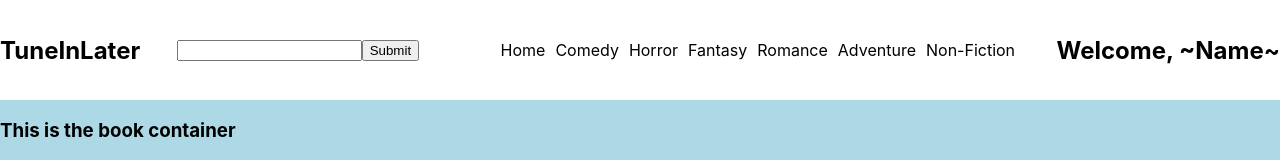
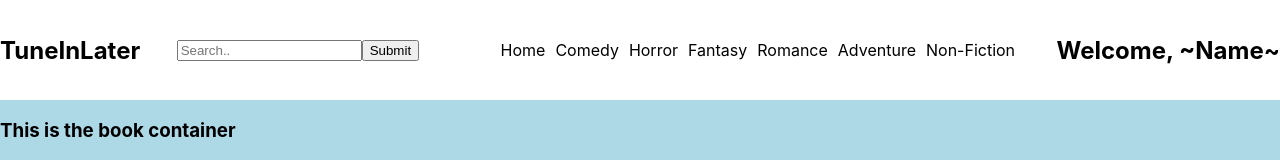
Before and after one commit to jogren/TuneInLater, a React (Create React App) app: page / in a window 1280 px wide. Shown: the top 160 px of the page. Built offline with nearby package versions, Linux system fonts and the light colour scheme; no server answers.

Commit message:
add dynamic search for api calls

```diff
--- /dev/null
+++ b/src/components/API/api.js
@@ -0,0 +1,22 @@
+
+const api = {
+
+ async getAudio(text) {
+
+  const url = `https://itunes.apple.com/search?term=${text}&media=audiobook`
+  try {
+    const response = await fetch(url);
+    if (!response.ok) {
+      throw new Error('There was an error getting your data');
+    }
+    const audiobooks = await response.json();
+    console.log(text)
+    return audiobooks.results
+  } catch(error) {
+    throw new Error(error.message);
+  }
+}
+
+}
+
+export default api
--- a/src/components/App/App.js
+++ b/src/components/App/App.js
@@ -2,6 +2,7 @@ import React, { Component } from 'react';
 import Nav from '../Nav/Nav';
 import BookContainer from '../BookContainer/BookContainer';
 import './App.css';
+import api from '../API/api.js'
 
 class App extends Component {
   constructor() {
@@ -15,32 +16,36 @@ class App extends Component {
     console.log(this.state)
     return (
       <main>
-        <Nav />
+        <Nav newSearch={this.newSearch}/>
         <BookContainer />
       </main>
     )
   }
 
 
-async getAudio(category) {
-  const url = `https://itunes.apple.com/search?term=${category}&media=audiobook`
-  try {
-    const response = await fetch(url);
-    if (!response.ok) {
-      throw new Error('There was an error getting your data');
-    }
-    const audiobooks = await response.json();
-    return audiobooks.results
-  } catch(error) {
-    throw new Error(error.message);
-  }
+// async getAudio(text) {
+//   const url = `https://itunes.apple.com/search?term=${text}&media=audiobook`
+//   try {
+//     const response = await fetch(url);
+//     if (!response.ok) {
+//       throw new Error('There was an error getting your data');
+//     }
+//     const audiobooks = await response.json();
+//     return audiobooks.results
+//   } catch(error) {
+//     throw new Error(error.message);
+//   }
+// }
+
+newSearch = async (text) => {
+  const audio = await api.getAudio(text)
+  this.setState({audiobooks: audio})
 }
 
 
-  async componentDidMount() {
-    const audio = await this.getAudio("Fiction")
-    this.setState({audiobooks: audio})
-  }
+  // async componentDidMount() {
+  //   this.newSearch("")
+  // }
 
 }
 
--- a/src/components/Nav/Nav.js
+++ b/src/components/Nav/Nav.js
@@ -1,14 +1,35 @@
-import React from 'react';
+import React, { Component } from 'react';
 import './Nav.css';
+import api from '../API/api.js'
 
-const Nav = () => {
+class Nav extends Component {
+  constructor(props) {
+    super(props)
+    console.log(this.props)
+    this.state = {
+      search: ""
+    }
+  }
+
+handleSearch(e){
+  this.setState({[e.target.name]: e.target.value})
+}
+
+
+  render() {
   return (
     <nav>
       <h1>TuneInLater</h1>
-      <form>
-        <input></input>
-        <button>Submit</button>
-      </form>
+      <div>
+        <input
+          type="text"
+          name="search"
+          placeholder="Search.."
+          value={this.state.search}
+          onChange={e => this.handleSearch(e)}
+          / >
+        <button onClick={() => this.props.newSearch(this.state.search) }>Submit</button>
+      </div>
       <ul>
         <li>Home</li>
         <li>Comedy</li>
@@ -22,5 +43,6 @@ const Nav = () => {
     </nav>
   );
 }
+}
 
 export default Nav;
```
